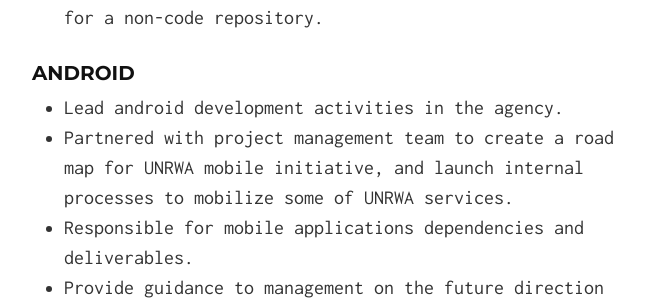
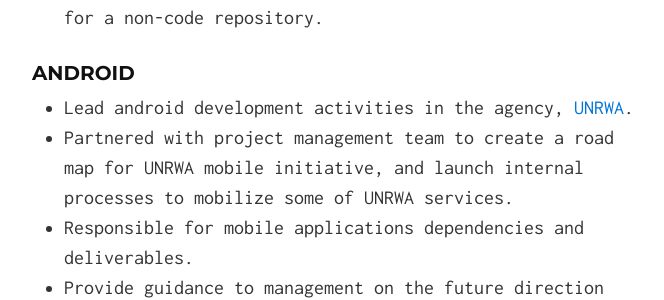
Before and after one commit to adhamenaya/adhamenaya.github.io, a Jekyll site: the page built from index.md, in a window 1280 px wide and 900 px high, scrolled down 573 px. Shown: the part 163-463 px from the top of the window, without its empty margins (306-970 px from the left). Built offline with Jekyll 4.4.1, drawn with Linux system fonts in a browser that asks for light colours.

Commit message:
Page sections

```diff
--- a/index.md
+++ b/index.md
@@ -16,7 +16,7 @@ Looking for a more standard Jekyll theme? Try out [Shiori](http://github.com/ell
 * You want something like GitHub's [automatic page generator](http://pages.github.com/) for a non-code repository.
 
 ### Android
-* Lead android development activities in the agency.
+* Lead android development activities in the agency, [UNRWA](http://www.unrwa.org).
 * Partnered with project management team to create a road map for UNRWA mobile initiative, and launch internal processes to mobilize some of UNRWA services.
 * Responsible for mobile applications dependencies and deliverables.
 * Provide guidance to management on the future direction and bottom line benefits of mobile technology.
```
